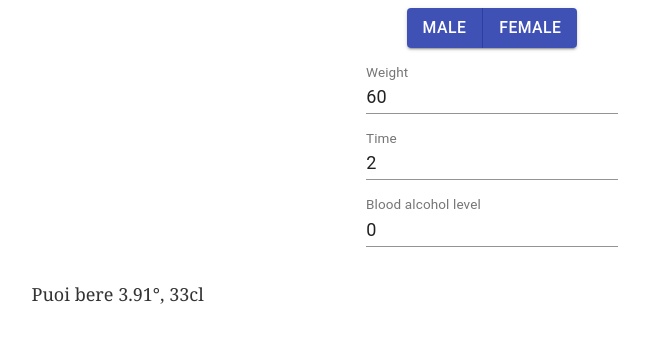
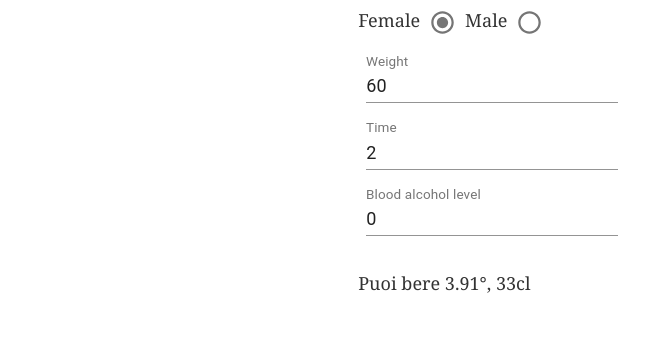
Before and after one commit to giuliovv/perfectDrink, a Gatsby site: page / in a window 1280 px wide. Shown: the whole page, without its empty margins (148-797 px from the left). Built offline with nearby package versions, Linux system fonts and the light colour scheme; Gatsby itself is replaced by a stand-in of ours.

Commit message:
Radio e centrato

```diff
--- a/src/pages/index.js
+++ b/src/pages/index.js
@@ -1,9 +1,7 @@
 import React from "react"
-import { Link } from "gatsby"
 
-import Button from '@material-ui/core/Button';
-import ButtonGroup from '@material-ui/core/ButtonGroup';
 import TextField from '@material-ui/core/TextField';
+import Radio from '@material-ui/core/Radio';
 import { makeStyles } from '@material-ui/core/styles';
 
 import Layout from "../components/layout"
@@ -12,14 +10,6 @@ import SEO from "../components/seo"
 // http://swords.id.au/ebac
 
 const useStyles = makeStyles((theme) => ({
-  maleFemale: {
-    display: 'flex',
-    flexDirection: 'column',
-    alignItems: 'center',
-    '& > *': {
-      margin: theme.spacing(1),
-    },
-  },
   root: {
     display: 'flex',
     flexDirection: 'column',
@@ -58,12 +48,25 @@ function IndexPage() {
   return(
     <Layout>
       <SEO title="Home" />
-      <div className={classes.maleFemale}>
-        <ButtonGroup variant="contained" color="primary" aria-label="outlined primary button group">
-          <Button onClick={() => setSesso(1)}>Male</Button>
-          <Button onClick={() => setSesso(0)}>Female</Button>
-        </ButtonGroup>
-      </div>
+      <div style={{display: 'table', margin: "0 auto"}}>
+        Female
+        <Radio
+          checked={sesso === 0}
+          onChange={() => setSesso(0)}
+          value={0}
+          color="default"
+          name="select_gender_female"
+          inputProps={{ 'aria-label': 'Female' }}
+        />
+        Male
+        <Radio
+          checked={sesso === 1}
+          onChange={() => setSesso(1)}
+          value={1}
+          color="default"
+          name="radio-button-select_gender_male"
+          inputProps={{ 'aria-label': 'Male' }}
+        />
         <form className={classes.root} noValidate autoComplete="off">
           <div>
           <TextField
@@ -109,6 +112,7 @@ function IndexPage() {
             </div>
           </form>
           Puoi bere {alcolLevel(0.33).toFixed(2)}°, 33cl
+      </div>
     </Layout>
   )
 }
```
Lines whose indentation alone changed are shown as unchanged.
